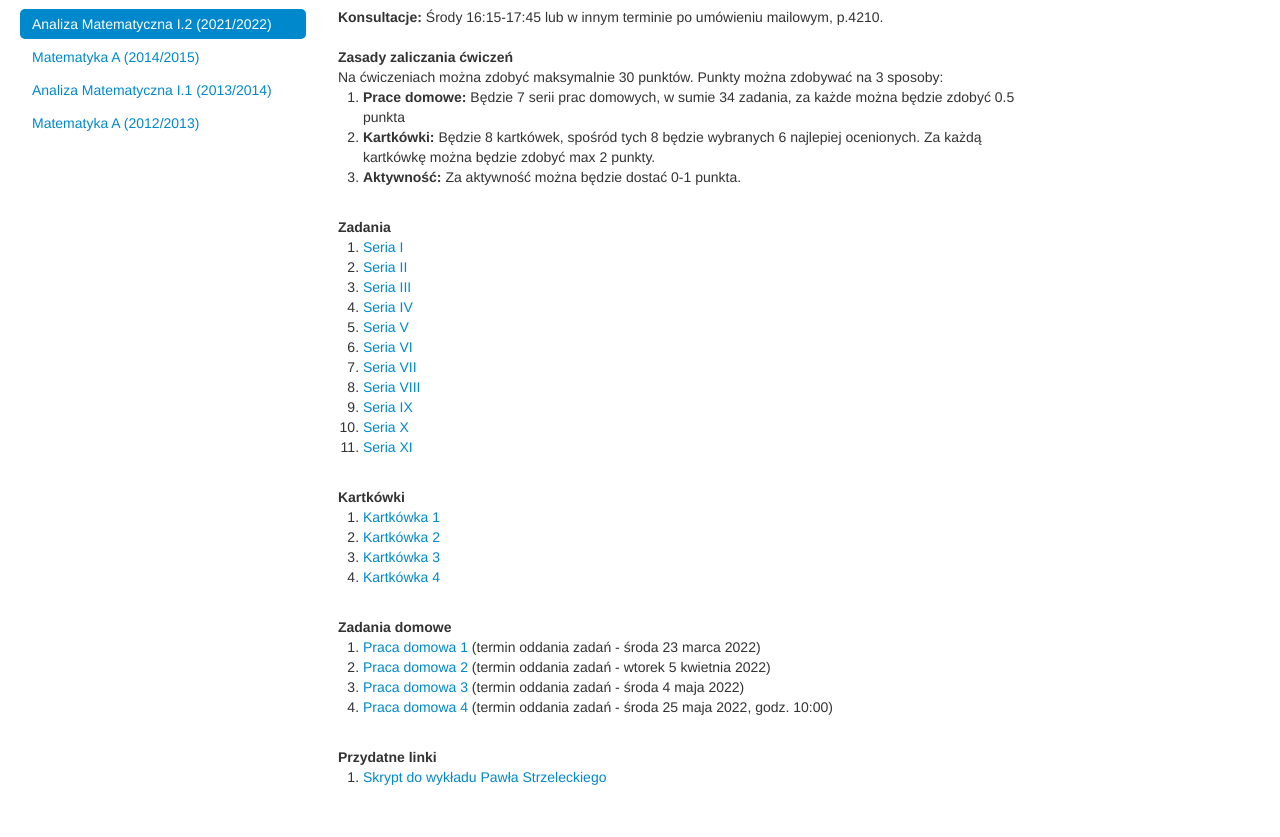
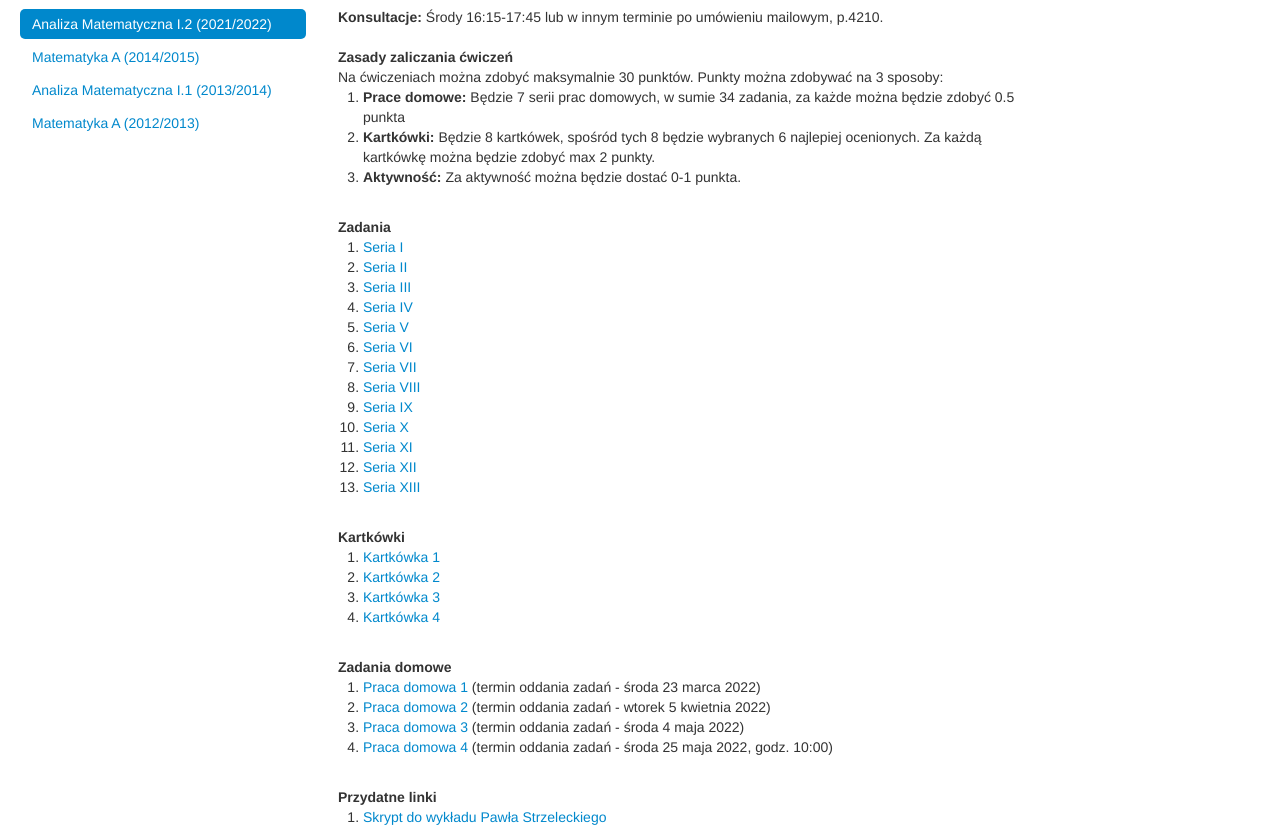
Before and after one commit to kmazowiecka/kmazowiecka.github.io, a plain HTML site: page dydaktyka/am22.html in a window 1280 px wide. Shown: the part 53-890 px from the top of the page. Before the commit the page ends 850 px from the top, so only its background shows below. Drawn offline with nearby package versions, Linux system fonts and the light colour scheme.

Commit message:
Update am22.html

```diff
--- a/dydaktyka/am22.html
+++ b/dydaktyka/am22.html
@@ -89,6 +89,8 @@ body {
 		<li><a href="http://kmazowiecka.github.io/dydaktyka/analiza22/Seria9.pdf">Seria IX</a></li>
 		<li><a href="http://kmazowiecka.github.io/dydaktyka/analiza22/Seria10.pdf">Seria X</a></li>
 		<li><a href="http://kmazowiecka.github.io/dydaktyka/analiza22/Seria11.pdf">Seria XI</a></li>
+		<li><a href="http://kmazowiecka.github.io/dydaktyka/analiza22/Seria12.pdf">Seria XII</a></li>
+		<li><a href="http://kmazowiecka.github.io/dydaktyka/analiza22/Seria13.pdf">Seria XIII</a></li>
 
 	</ol>
 	<br>
```
